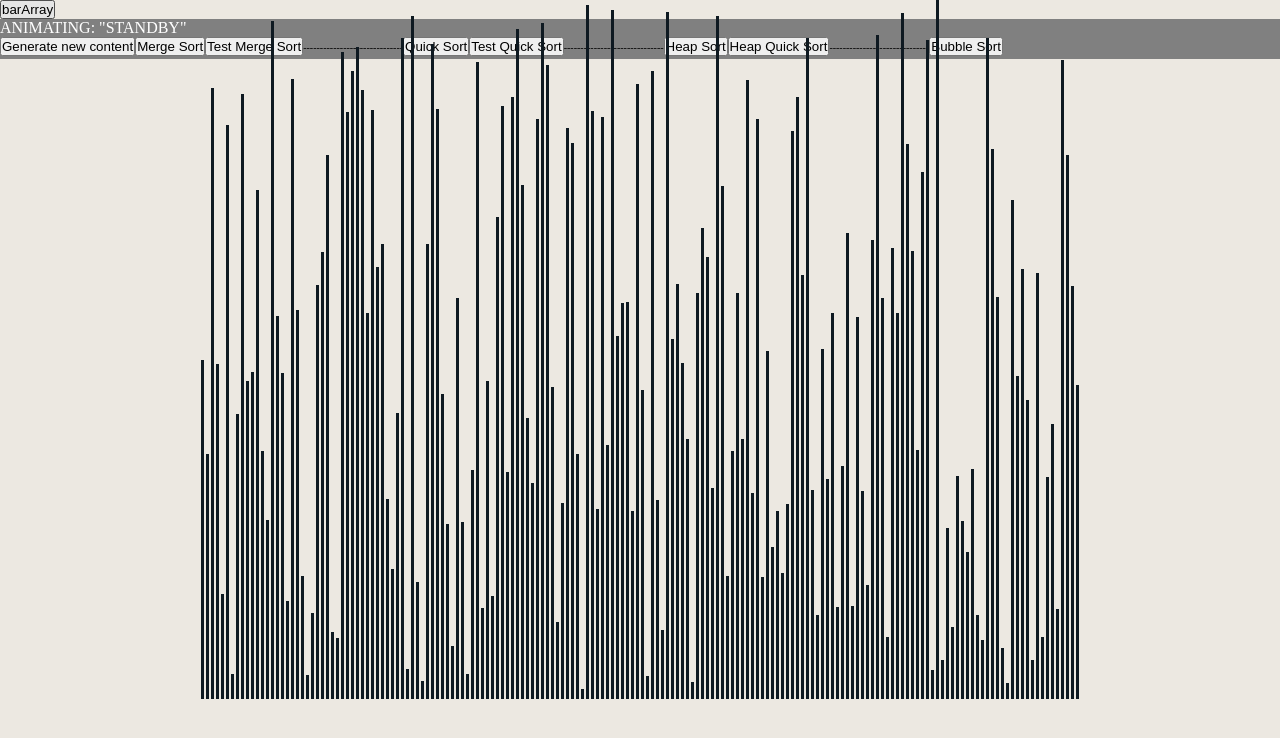
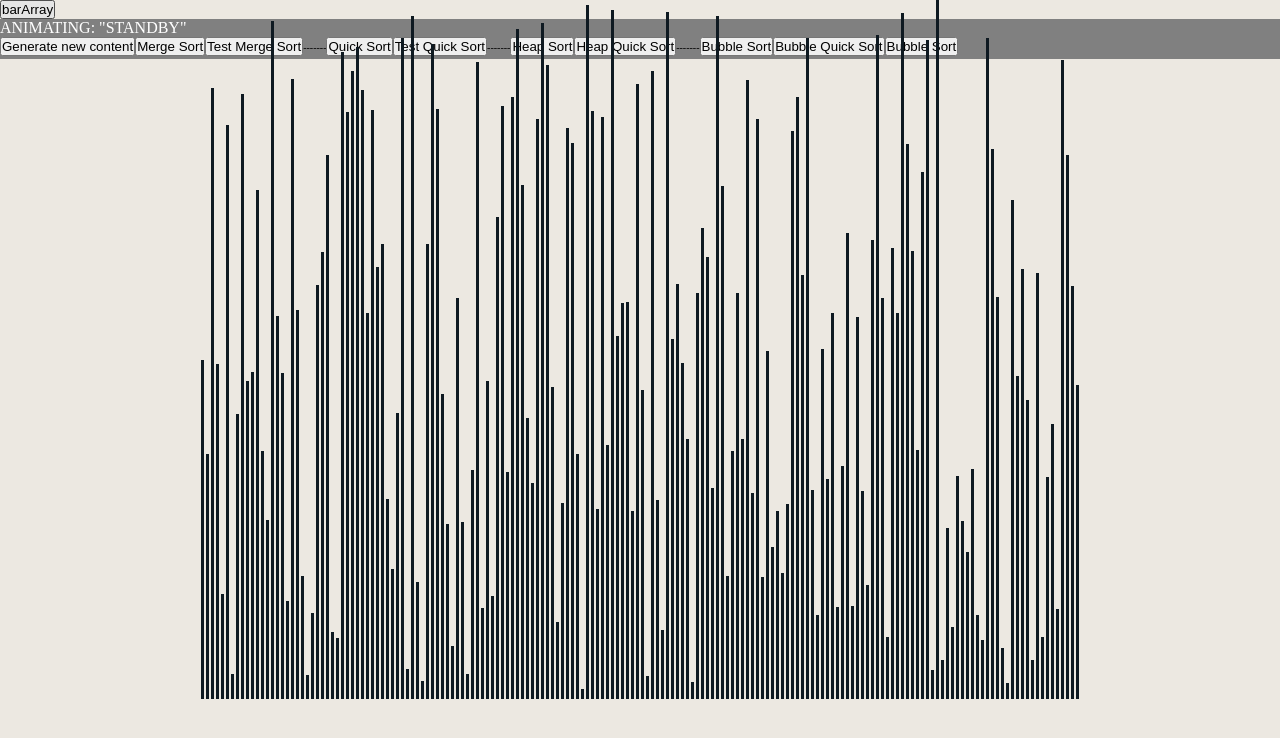
Before and after one commit to Nadzt/sorting-visualizer, a React (Vite) app: page / in a window 1280 px wide. Shown: the top 738 px of the page. Built offline with nearby package versions, Linux system fonts and the light colour scheme.

Commit message:
bubble sort boilerplate

```diff
--- a/src/components/Navbar/index.tsx
+++ b/src/components/Navbar/index.tsx
@@ -18,7 +18,7 @@ const setDefaultBarValues = () => {
 }
 
 const Navbar = ({ barArray, setBarArray }: Props) => {
-    const [animating, setAnimating] = useState<"standby" | "merge" | "quick" | "heap">("standby")
+    const [animating, setAnimating] = useState<"standby" | "merge" | "quick" | "heap" | "bubble">("standby")
 
     // creates a new state of barArrays on App.tsx state
     const createNewBars = () => {
@@ -48,13 +48,15 @@ const Navbar = ({ barArray, setBarArray }: Props) => {
             }}>Generate new content</button>
             <button onClick={() => setAnimating("merge")}>Merge Sort</button>
             <button onClick={() => testAlgorithm("merge")}>Test Merge Sort</button>
-            ------------------------------
+            -------
             <button onClick={() => setAnimating("quick")}>Quick Sort</button>
             <button onClick={() => testAlgorithm("quick")}>Test Quick Sort</button>
-            ------------------------------
+            -------
             <button onClick={() => setAnimating("heap")}>Heap Sort</button>
             <button onClick={() => testAlgorithm("heap")}>Heap Quick Sort</button>
-            ------------------------------
+            -------
+            <button onClick={() => setAnimating("bubble")}>Bubble Sort</button>
+            <button onClick={() => testAlgorithm("bubble")}>Bubble Quick Sort</button>
             <button>Bubble Sort</button>
         </div>
     )
--- a/src/functions/SortingFunctions.tsx
+++ b/src/functions/SortingFunctions.tsx
@@ -2,6 +2,7 @@ import { randomInt, arraysAreEqual } from "./helperFunctions"
 import { mergeSort } from "./mergeAlgorithm"
 import { quickSort } from "./quickAlgorithm"
 import { heapSort } from "./heapAlgorithm"
+import { bubbleSort } from "./bubbleAlgorithm"
 
 // interfaces and types
 export interface Animation {
@@ -16,8 +17,8 @@ export interface OffsettedArr {
     offset: number
 }
 
-type sortFunc = "merge" | "quick" | "heap"
-type setAnimatingState = React.Dispatch<React.SetStateAction<"standby" | "merge" | "quick" | "heap">>
+type sortFunc = "merge" | "quick" | "heap" | "bubble"
+type setAnimatingState = React.Dispatch<React.SetStateAction<"standby" | sortFunc>>
 
 type animationFunction = typeof mergeAnimation | typeof quickAnimation
 
@@ -34,7 +35,7 @@ export const generateNewArray = (ammount = 1000, min = 5, max = 100): number[]=>
 }
 
 // tests an algorithm, for development
-export const testAlgorithm = (func: "merge" | "quick" | "heap") => {
+export const testAlgorithm = (func: sortFunc) => {
     for(let i = 0; i < 100; i++){
         const testArr = generateNewArray()
         const javascriptSorted = [...testArr].sort((a, b) => a - b)
@@ -48,6 +49,9 @@ export const testAlgorithm = (func: "merge" | "quick" | "heap") => {
                 break
             case "heap":
                 sortedTestArr = heapSort(testArr, [])
+                break
+            case "bubble":
+                sortedTestArr = bubbleSort()
                 break
 
         }
@@ -73,6 +77,11 @@ export const createAnimation = (arr: number[], func: sortFunc, setAnimating: set
         case "heap":
             heapSort(arr, animationsArray)
             animationFunc = heapAnimation
+            break
+        case "bubble":
+            bubbleSort()
+            animationFunc = bubbleAnimation
+            break
         }
 
         animate(animationsArray, setAnimating, animationFunc)
@@ -96,6 +105,11 @@ const quickAnimation = (graph: Element, left: HTMLElement, right: HTMLElement, a
 const heapAnimation = (graph: Element, left: HTMLElement, right: HTMLElement) => {
     [left.style.height, right.style.height] = [right.style.height, left.style.height]
 }
+
+const bubbleAnimation = () => {
+    console.log("bubble animation")
+}
+
 
 const animate = (animations: Animation [], setAnimating: setAnimatingState, func: animationFunction ) => {
     const green = "#619677"
--- /dev/null
+++ b/src/functions/bubbleAlgorithm.tsx
@@ -0,0 +1,4 @@
+export const bubbleSort = (): number[] => {
+    console.log("bubbleSort")
+    return []
+}
```
